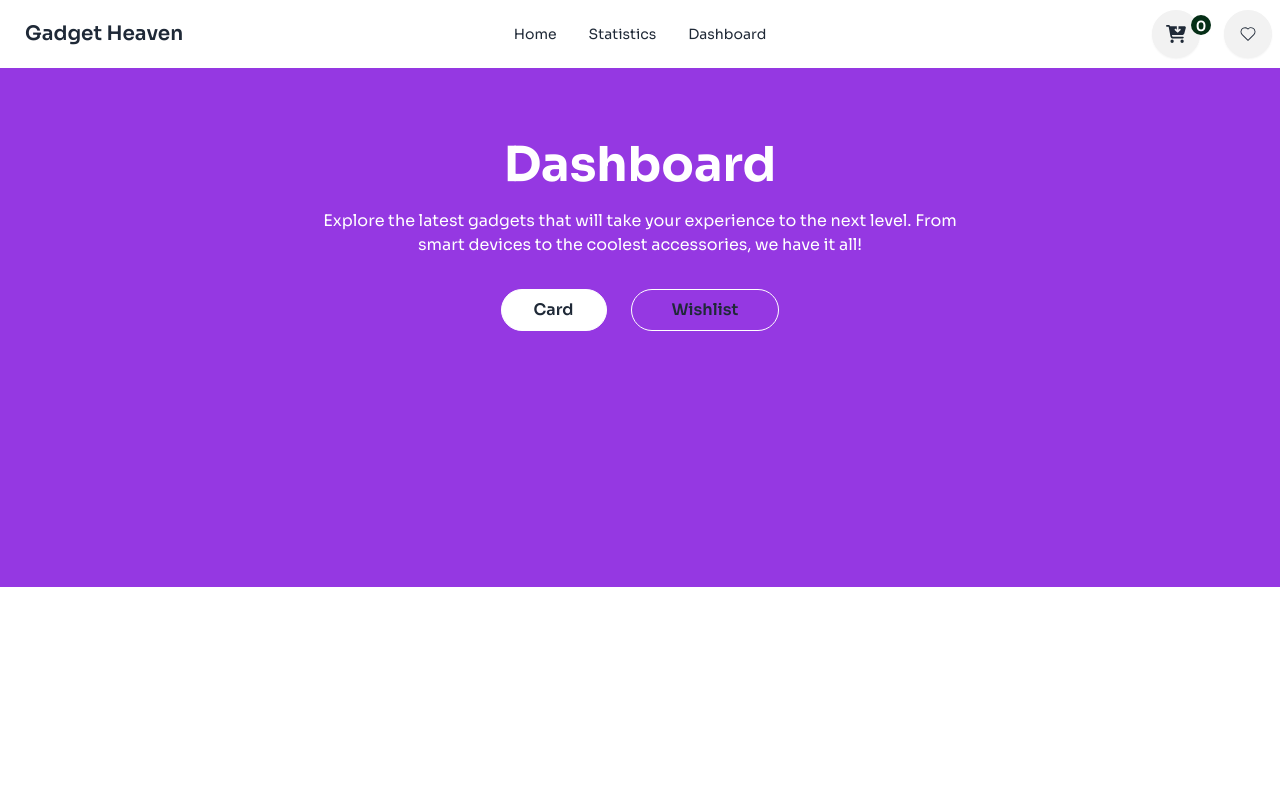
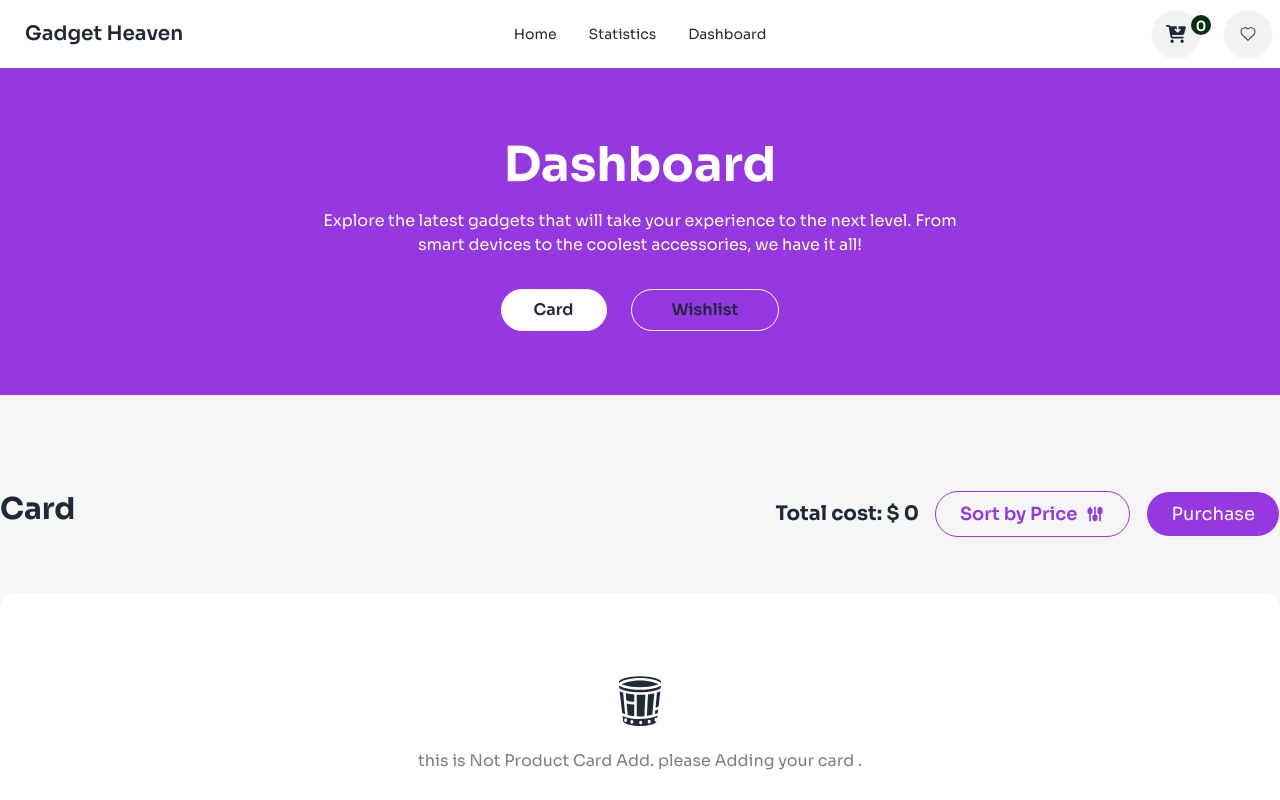
Before and after one commit to programming-hero-web-course-4/b10a8-gadget-heaven-bikash-sarker-dev, a React (Vite) app: page /dashboard in a window 1280 px wide. Shown: the top 800 px of the page. Built offline with nearby package versions, Linux system fonts and the light colour scheme.

Commit message:
shoping cart money total sumation finished

```diff
--- /dev/null
+++ b/src/components/dashboard/CardDashboard.jsx
@@ -0,0 +1,35 @@
+import React from "react";
+import { IoCloseCircleOutline } from "react-icons/io5";
+
+const CardDashboard = ({ card, handleRemoveCard }) => {
+  const { product_image, product_title, price, description } = card;
+
+  return (
+    <div className="flex gap-5 items-center bg-t-primary rounded-2xl p-6 my-6">
+      <div className="w-1/5">
+        <img
+          className="w-full rounded-xl h-[150px] object-cover"
+          src={product_image}
+          alt=""
+        />
+      </div>
+      <div className="flex justify-between w-4/5">
+        <div>
+          <h3 className="text-2xl font-semibold ">{product_title}</h3>
+          <p className="opacity-60 mt-5 mb-4">{description}</p>
+          <p className="font-medium opacity-60 mt-2 mb-5">Price: $ {price}</p>
+        </div>
+        <div>
+          <button
+            onClick={() => handleRemoveCard(card)}
+            className="text-4xl text-[red]"
+          >
+            <IoCloseCircleOutline />
+          </button>
+        </div>
+      </div>
+    </div>
+  );
+};
+
+export default CardDashboard;
--- /dev/null
+++ b/src/components/dashboard/DashboardCartTatolSort.jsx
@@ -0,0 +1,31 @@
+import { useContext, useState } from "react";
+import { TbChartCandleFilled } from "react-icons/tb";
+import { CardContext } from "../../layout/Root";
+
+const DashboardCartTatolSort = () => {
+  const [money, setMoney] = useState(0);
+  const [gadgets, setGadgets] = useContext(CardContext);
+
+  let total = 0;
+  let totalMoneySum = gadgets.forEach((taka) => {
+    total = taka.price + total;
+  });
+  let totalMoney = Math.round(total);
+
+  return (
+    <div className="flex justify-between">
+      <h2 className="text-3xl font-bold">Card</h2>
+      <div className="flex items-center gap-4">
+        <span className="text-xl font-bold">Total cost: $ {totalMoney}</span>
+        <button className="border border-p-primary py-2 px-6 font-semibold text-lg text-p-primary rounded-full flex items-center">
+          Sort by Price <TbChartCandleFilled className="text-xl ml-2" />
+        </button>
+        <button className="border bg-p-primary py-2 px-6 text-lg text-t-primary rounded-full">
+          Purchase
+        </button>
+      </div>
+    </div>
+  );
+};
+
+export default DashboardCartTatolSort;
--- /dev/null
+++ b/src/components/dashboard/DashboardMain.jsx
@@ -0,0 +1,39 @@
+import { useContext } from "react";
+import { toast } from "react-toastify";
+import { CardContext } from "../../layout/Root";
+import CardDashboard from "./CardDashboard";
+import DashboardCartTatolSort from "./DashboardCartTatolSort";
+import NotAddCard from "./NotAddCard";
+
+const DashboardMain = () => {
+  const [gadgets, setGadgets] = useContext(CardContext);
+
+  const handleRemoveCard = (card) => {
+    let cartRemove = gadgets.filter(
+      (gadget) => gadget.product_id !== card.product_id
+    );
+    toast.error("Your product removed !");
+    setGadgets(cartRemove);
+  };
+
+  return (
+    <div className="max-w-7xl mx-auto ">
+      <DashboardCartTatolSort />
+      <div className="mt-10">
+        {gadgets.length === 0 ? (
+          <NotAddCard />
+        ) : (
+          gadgets.map((card, i) => (
+            <CardDashboard
+              key={i}
+              card={card}
+              handleRemoveCard={handleRemoveCard}
+            />
+          ))
+        )}
+      </div>
+    </div>
+  );
+};
+
+export default DashboardMain;
--- /dev/null
+++ b/src/components/dashboard/NotAddCard.jsx
@@ -0,0 +1,18 @@
+import React from "react";
+import { GiEmptyWoodBucket } from "react-icons/gi";
+
+const NotAddCard = () => {
+  return (
+    <div className="flex gap-5 justify-center items-center bg-t-primary rounded-2xl p-6 py-16 my-6 mt-14">
+      <div className="text-center flex justify-center flex-col items-center">
+        <GiEmptyWoodBucket className="text-7xl" />
+
+        <p className="opacity-60 mt-5 mb-4">
+          this is Not Product Card Add. please Adding your card .
+        </p>
+      </div>
+    </div>
+  );
+};
+
+export default NotAddCard;
--- a/src/components/details/DetailsCard.jsx
+++ b/src/components/details/DetailsCard.jsx
@@ -40,7 +40,7 @@ const DetailsCard = () => {
       toast.warn("All ready Add the some Product ");
     }
   };
-  console.log(gadgets);
+
   return (
     <div className="max-w-7xl mx-auto  bg-t-primary rounded-2xl p-6 relative -top-48">
       <div className="md:flex space-x-6 items-stretch">
--- a/src/components/header/hero/HeroDashboard.jsx
+++ b/src/components/header/hero/HeroDashboard.jsx
@@ -2,7 +2,7 @@ import React from "react";
 
 const HeroDashboard = () => {
   return (
-    <div className="hero relative pb-48 mb-96  bg-p-primary">
+    <div className="hero relative bg-p-primary">
       <div className="hero-content text-center">
         <div className="my-12">
           <h1 className="text-5xl font-bold text-t-primary leading-[65px]">
--- a/src/pages/Dashboard.jsx
+++ b/src/pages/Dashboard.jsx
@@ -1,7 +1,12 @@
 import React from "react";
+import DashboardMain from "../components/dashboard/DashboardMain";
 
 const Dashboard = () => {
-  return <div>Dashboard</div>;
+  return (
+    <div className="bg-[#f6f6f6] py-24">
+      <DashboardMain />
+    </div>
+  );
 };
 
 export default Dashboard;
```
